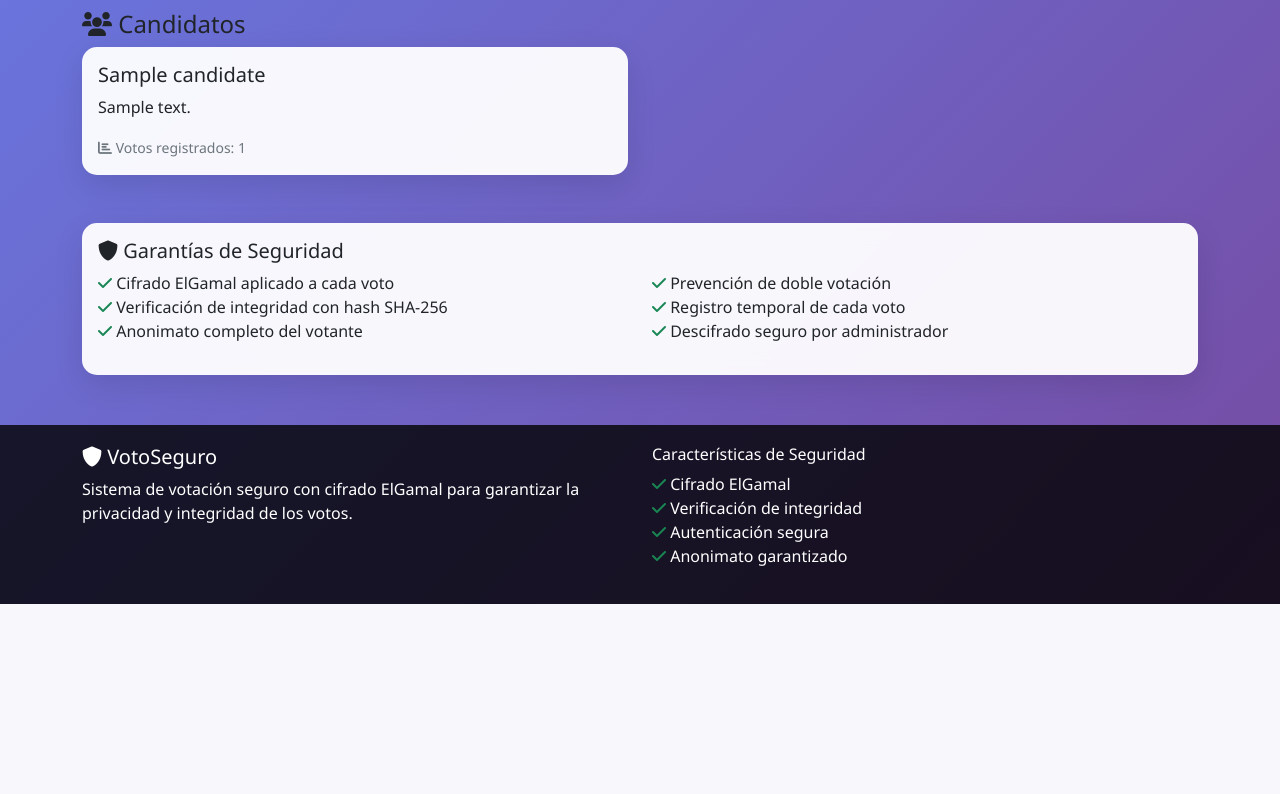
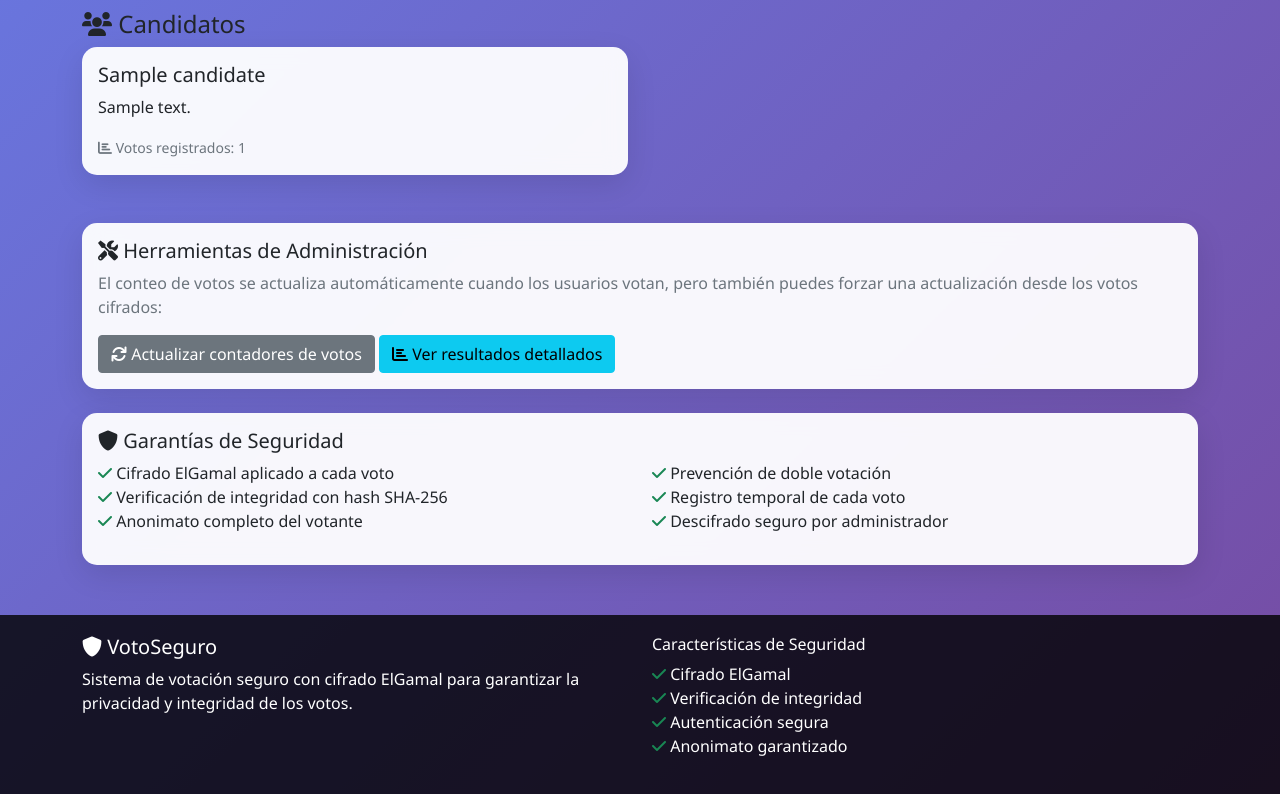
Before and after one commit to JulianGomezN/Voting-system-Elgamal, a Flask app: page /election/1 in a window 1280 px wide. Shown: the part 462-1256 px from the top of the page. Before the commit the page ends 1066 px from the top, so only its background shows below. Run offline with Flask 3, Linux system fonts and the light colour scheme; a user stored in the database is signed in; tables that the repository leaves empty hold one stand-in row (values such as "Sample post").

Commit message:
arreglando visualización de votos registrados

```diff
--- a/app.py
+++ b/app.py
@@ -311,6 +311,9 @@ def vote():
     )
     db.session.add(voting_record)
 
+    # Actualizar contador de votos del candidato
+    candidate.vote_count += 1
+
     # Update user's voting status
     current_user.has_voted = True
     db.session.commit()
@@ -441,6 +444,51 @@ def update_elections_status():
 
     return redirect(url_for('dashboard'))
 
+@app.route('/admin/update_vote_counts/<int:election_id>', methods=['POST'])
+@login_required
+def update_vote_counts(election_id):
+    if not current_user.is_admin:
+        flash('Solo los administradores pueden actualizar contadores de votos')
+        return redirect(url_for('dashboard'))
+
+    election = Election.query.get_or_404(election_id)
+    candidates = Candidate.query.filter_by(election_id=election_id).all()
+
+    # Decrypt votes and count them
+    private_key_data = json.loads(election.private_key)
+    results = {candidate.id: 0 for candidate in candidates}
+
+    # Get all votes for this election
+    votes = Vote.query.filter_by(election_id=election_id).all()
+
+    for vote in votes:
+        try:
+            encrypted_vote = json.loads(vote.encrypted_vote)
+            decrypted_data = crypto.decrypt_vote(encrypted_vote, private_key_data)
+
+            # Extract candidate_id from decrypted data
+            if isinstance(decrypted_data, dict):
+                candidate_id = decrypted_data.get('candidate_id')
+                vote_value = decrypted_data.get('value', 1)
+            else:
+                # Backward compatibility
+                candidate_id = decrypted_data
+                vote_value = 1
+
+            if candidate_id in results:
+                results[candidate_id] += vote_value
+
+        except Exception as e:
+            print(f"Error decrypting vote: {e}")
+
+    # Update vote counts for each candidate
+    for candidate in candidates:
+        candidate.vote_count = results[candidate.id]
+
+    db.session.commit()
+    flash('Contadores de votos actualizados correctamente')
+    return redirect(url_for('view_election', election_id=election_id))
+
 @app.route('/admin/create_admin', methods=['GET', 'POST'])
 def create_admin():
     # Check if any admin exists
--- a/templates/election.html
+++ b/templates/election.html
@@ -1,6 +1,4 @@
-{% extends "base.html" %}
-
-{% block content %}
+{% extends "base.html" %} {% block content %}
 <div class="row">
   <div class="col-12">
     <div class="card">
@@ -11,7 +9,9 @@
             <p class="text-muted">{{ election.description }}</p>
           </div>
           {% if current_user.is_admin %}
-                    <a href="{{ url_for('add_candidate', election_id=election.id) }}" class="btn btn-outline-primary">
+          <a
+            href="{{ url_for('add_candidate', election_id=election.id) }}"
+            class="btn btn-outline-primary">
             <i class="fas fa-user-plus"></i> Agregar Candidato
           </a>
           {% endif %}
@@ -19,16 +19,23 @@
 
         <div class="row">
           <div class="col-md-6">
-                        <p><i class="fas fa-calendar-start"></i> <strong>Inicio:</strong> {{ election.start_date.strftime('%d/%m/%Y %H:%M') }}</p>
+            <p>
+              <i class="fas fa-calendar-start"></i> <strong>Inicio:</strong> {{
+              election.start_date.strftime('%d/%m/%Y %H:%M') }}
+            </p>
           </div>
           <div class="col-md-6">
-                        <p><i class="fas fa-calendar-times"></i> <strong>Fin:</strong> {{ election.end_date.strftime('%d/%m/%Y %H:%M') }}</p>
+            <p>
+              <i class="fas fa-calendar-times"></i> <strong>Fin:</strong> {{
+              election.end_date.strftime('%d/%m/%Y %H:%M') }}
+            </p>
           </div>
         </div>
 
         {% if election.is_active %}
         <div class="alert alert-success">
-                        <i class="fas fa-check-circle"></i> Esta elección está activa y acepta votos
+          <i class="fas fa-check-circle"></i> Esta elección está activa y acepta
+          votos
         </div>
         {% else %}
         <div class="alert alert-warning">
@@ -44,14 +51,13 @@
 <div class="row mt-4">
   <div class="col-12">
     <div class="alert alert-info">
-            <i class="fas fa-check-circle"></i> <strong>Ya has votado en esta elección.</strong>
+      <i class="fas fa-check-circle"></i>
+      <strong>Ya has votado en esta elección.</strong>
       Tu voto ha sido registrado de forma segura y cifrada.
     </div>
   </div>
 </div>
-{% endif %}
-
-{% if candidates %}
+{% endif %} {% if candidates %}
 <div class="row mt-4">
   <div class="col-12">
     <h4><i class="fas fa-users"></i> Candidatos</h4>
@@ -63,20 +69,23 @@
         <h5 class="card-title">{{ candidate.name }}</h5>
         <p class="card-text">{{ candidate.description }}</p>
 
-                {% if not user_vote and election.is_active and not current_user.is_admin %}
+        {% if not user_vote and election.is_active and not current_user.is_admin
+        %}
         <form method="POST" action="{{ url_for('vote') }}" class="vote-form">
-                    <input type="hidden" name="election_id" value="{{ election.id }}">
-                    <input type="hidden" name="candidate_id" value="{{ candidate.id }}">
-                    <button type="submit" class="btn btn-primary w-100" onclick="return confirmVote('{{ candidate.name }}')">
+          <input type="hidden" name="election_id" value="{{ election.id }}" />
+          <input type="hidden" name="candidate_id" value="{{ candidate.id }}" />
+          <button
+            type="submit"
+            class="btn btn-primary w-100"
+            onclick="return confirmVote('{{ candidate.name }}')">
             <i class="fas fa-vote-yea"></i> Votar por {{ candidate.name }}
           </button>
         </form>
-                {% endif %}
-
-                {% if current_user.is_admin %}
+        {% endif %} {% if current_user.is_admin %}
         <div class="mt-2">
           <small class="text-muted">
-                        <i class="fas fa-chart-bar"></i> Votos registrados: {{ candidate.vote_count }}
+            <i class="fas fa-chart-bar"></i> Votos registrados: {{
+            candidate.vote_count }}
           </small>
         </div>
         {% endif %}
@@ -92,12 +101,44 @@
       <div class="card-body text-center">
         <i class="fas fa-user-plus crypto-icon"></i>
         <h4>No hay candidatos registrados</h4>
-                <p class="text-muted">Aún no se han registrado candidatos para esta elección.</p>
+        <p class="text-muted">
+          Aún no se han registrado candidatos para esta elección.
+        </p>
         {% if current_user.is_admin %}
-                <a href="{{ url_for('add_candidate', election_id=election.id) }}" class="btn btn-primary">
+        <a
+          href="{{ url_for('add_candidate', election_id=election.id) }}"
+          class="btn btn-primary">
           <i class="fas fa-user-plus"></i> Agregar Primer Candidato
         </a>
         {% endif %}
+      </div>
+    </div>
+  </div>
+</div>
+{% endif %} {% if current_user.is_admin %}
+<div class="row mt-4">
+  <div class="col-12">
+    <div class="card">
+      <div class="card-body">
+        <h5><i class="fas fa-tools"></i> Herramientas de Administración</h5>
+        <p class="text-muted">
+          El conteo de votos se actualiza automáticamente cuando los usuarios
+          votan, pero también puedes forzar una actualización desde los votos
+          cifrados:
+        </p>
+        <form
+          method="POST"
+          action="{{ url_for('update_vote_counts', election_id=election.id) }}"
+          class="mt-2">
+          <button type="submit" class="btn btn-secondary">
+            <i class="fas fa-sync"></i> Actualizar contadores de votos
+          </button>
+          <a
+            href="{{ url_for('view_results', election_id=election.id) }}"
+            class="btn btn-info ml-2">
+            <i class="fas fa-chart-bar"></i> Ver resultados detallados
+          </a>
+        </form>
       </div>
     </div>
   </div>
@@ -112,16 +153,34 @@
         <div class="row">
           <div class="col-md-6">
             <ul class="list-unstyled">
-                            <li><i class="fas fa-check text-success"></i> Cifrado ElGamal aplicado a cada voto</li>
-                            <li><i class="fas fa-check text-success"></i> Verificación de integridad con hash SHA-256</li>
-                            <li><i class="fas fa-check text-success"></i> Anonimato completo del votante</li>
+              <li>
+                <i class="fas fa-check text-success"></i> Cifrado ElGamal
+                aplicado a cada voto
+              </li>
+              <li>
+                <i class="fas fa-check text-success"></i> Verificación de
+                integridad con hash SHA-256
+              </li>
+              <li>
+                <i class="fas fa-check text-success"></i> Anonimato completo del
+                votante
+              </li>
             </ul>
           </div>
           <div class="col-md-6">
             <ul class="list-unstyled">
-                            <li><i class="fas fa-check text-success"></i> Prevención de doble votación</li>
-                            <li><i class="fas fa-check text-success"></i> Registro temporal de cada voto</li>
-                            <li><i class="fas fa-check text-success"></i> Descifrado seguro por administrador</li>
+              <li>
+                <i class="fas fa-check text-success"></i> Prevención de doble
+                votación
+              </li>
+              <li>
+                <i class="fas fa-check text-success"></i> Registro temporal de
+                cada voto
+              </li>
+              <li>
+                <i class="fas fa-check text-success"></i> Descifrado seguro por
+                administrador
+              </li>
             </ul>
           </div>
         </div>
@@ -129,25 +188,25 @@
     </div>
   </div>
 </div>
-{% endblock %}
-
-{% block scripts %}
+{% endblock %} {% block scripts %}
 <script>
   function confirmVote(candidateName) {
-    return confirm(`¿Estás seguro de que quieres votar por ${candidateName}?\n\nEsta acción no se puede deshacer y tu voto será cifrado de forma segura.`);
+    return confirm(
+      `¿Estás seguro de que quieres votar por ${candidateName}?\n\nEsta acción no se puede deshacer y tu voto será cifrado de forma segura.`
+    );
   }
 
-document.addEventListener('DOMContentLoaded', function() {
-    const cards = document.querySelectorAll('.candidate-card');
-    cards.forEach(card => {
-        card.addEventListener('mouseenter', function() {
-            this.style.transform = 'translateY(-5px)';
-            this.style.boxShadow = '0 15px 35px rgba(0,0,0,0.1)';
+  document.addEventListener("DOMContentLoaded", function () {
+    const cards = document.querySelectorAll(".candidate-card");
+    cards.forEach((card) => {
+      card.addEventListener("mouseenter", function () {
+        this.style.transform = "translateY(-5px)";
+        this.style.boxShadow = "0 15px 35px rgba(0,0,0,0.1)";
       });
 
-        card.addEventListener('mouseleave', function() {
-            this.style.transform = 'translateY(0)';
-            this.style.boxShadow = '0 10px 30px rgba(0,0,0,0.1)';
+      card.addEventListener("mouseleave", function () {
+        this.style.transform = "translateY(0)";
+        this.style.boxShadow = "0 10px 30px rgba(0,0,0,0.1)";
       });
     });
   });
@@ -158,7 +217,7 @@ document.addEventListener('DOMContentLoaded', function() {
     transition: all 0.3s ease;
     border: none;
     border-radius: 15px;
-    box-shadow: 0 10px 30px rgba(0,0,0,0.1);
+    box-shadow: 0 10px 30px rgba(0, 0, 0, 0.1);
   }
 
   .vote-form button {
```
Lines whose indentation alone changed are shown as unchanged.
